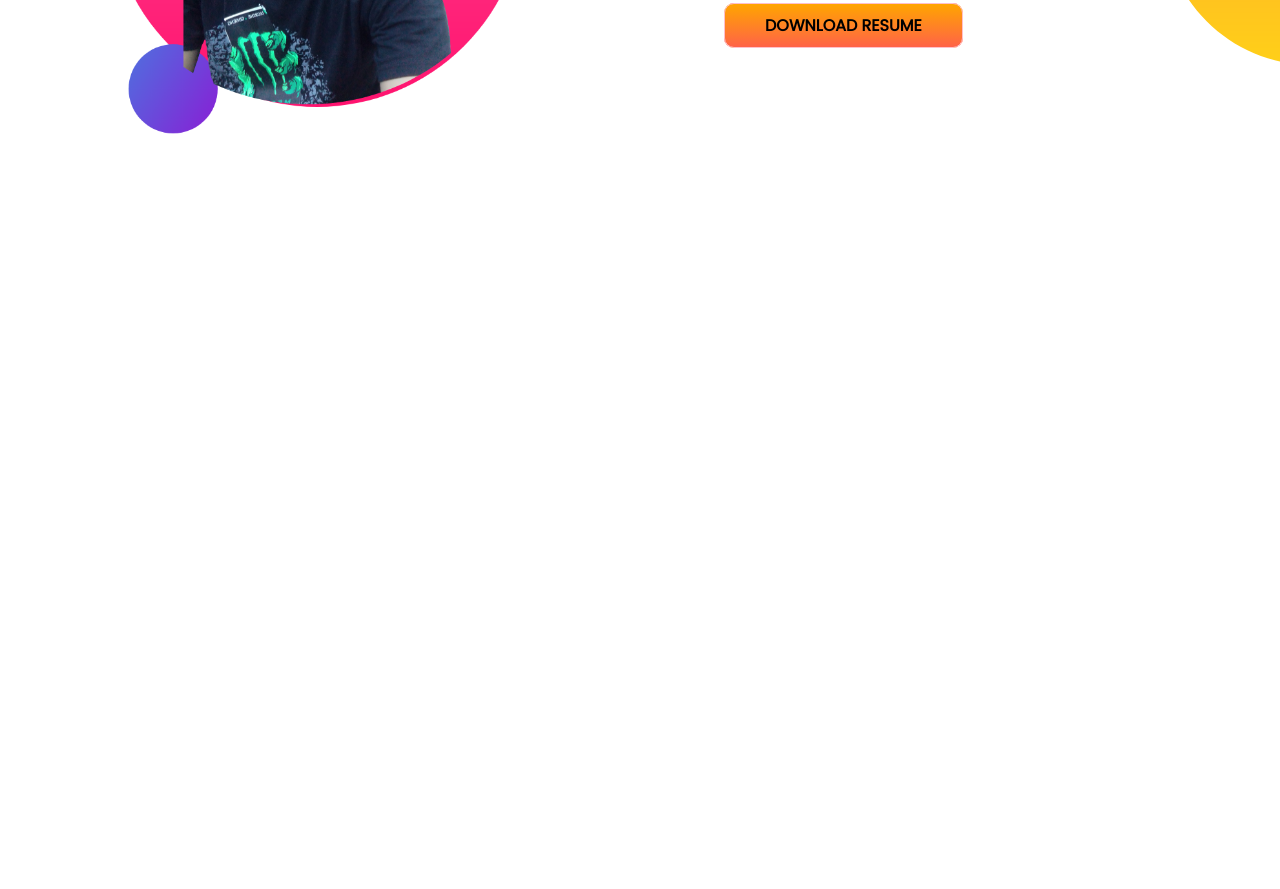
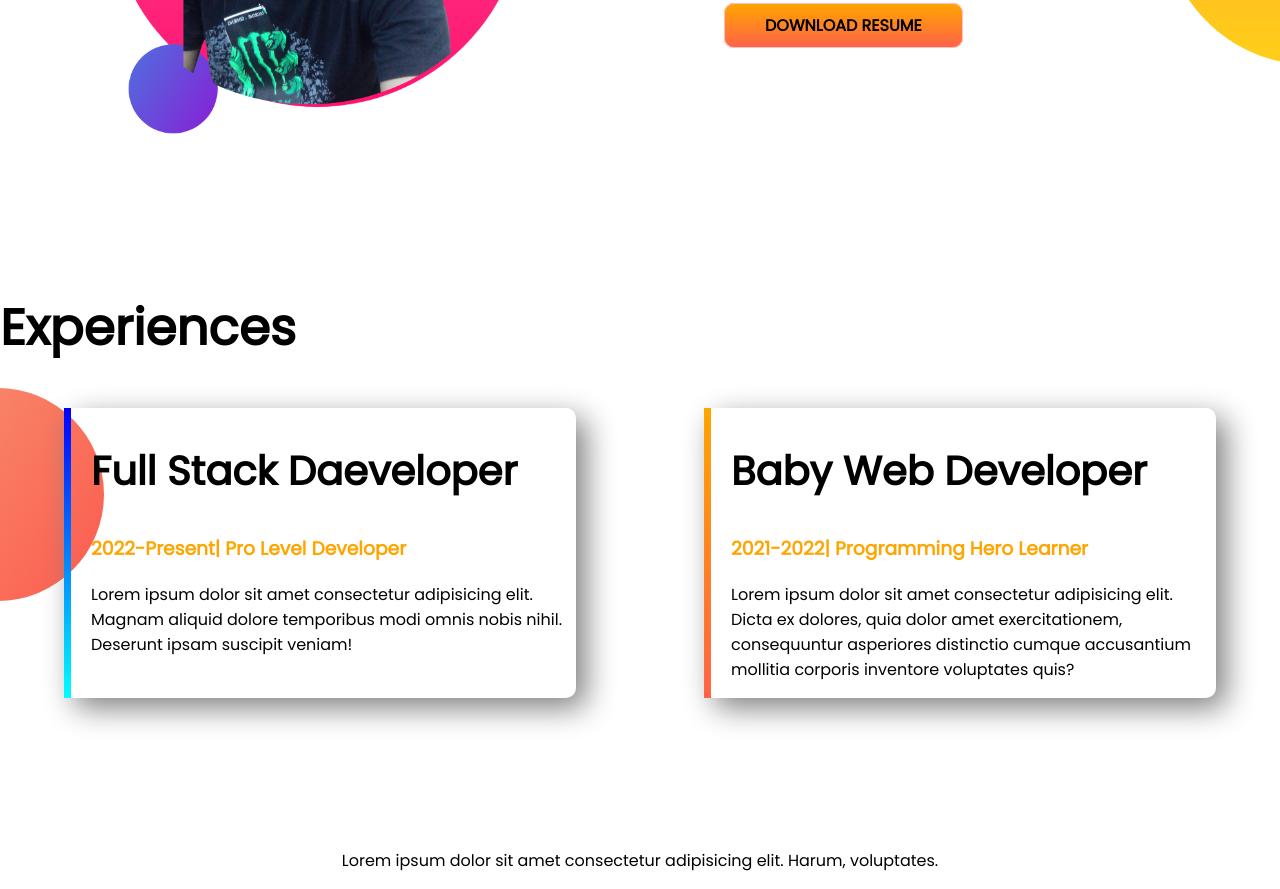
Before and after one commit to sheikhhasan124/developer-portfolio, a plain HTML site: page index.html in a window 1280 px wide. Shown: the part 923-1812 px from the top of the page. Before the commit the page ends 1214 px from the top, so only its background shows below. Drawn offline with Linux system fonts and the light colour scheme.

Commit message:
yahoo i have finished my word

```diff
--- a/index.html
+++ b/index.html
@@ -16,7 +16,7 @@
 
 </head>
 <body>
-   <section class="top-banner">
+   <section class=" flexible-container top-banner">
             <div class="half-width left-side float-clear">
                 <h1 >Welcome to</h1>
                 <h1 ><span class="orange-color">Hasan Ullah's</span> World!</h1>
@@ -29,7 +29,7 @@
             </div>
    </section>
 
-   <section class="big-dream">
+   <section class="flexible-container big-dream">
 
        <div class="half-width">
            <img src="images/big-dream-img.png" alt="">
@@ -43,5 +43,23 @@
        </div>
    </section>
 
+   <section class=" experience-area">
+        <h1>Experiences</h1>
+         <div class="flexible-container">
+            <div id="fullstack-experience" class=" experience-item" >
+                <h2>Full Stack Daeveloper</h2>
+                <h3 class="orange-color">2022-Present| Pro Level Developer</h3>
+                <p>Lorem ipsum dolor sit amet consectetur adipisicing elit. Magnam aliquid dolore temporibus modi omnis nobis nihil. Deserunt ipsam suscipit veniam!</p>
+            </div>
+            <div id="babystack-experience" class=" experience-item">
+               <h2>Baby Web Developer</h2>
+               <h3 class="orange-color">2021-2022| Programming Hero Learner</h3>
+               <p>Lorem ipsum dolor sit amet consectetur adipisicing elit. Dicta ex dolores, quia dolor amet exercitationem, consequuntur asperiores distinctio cumque accusantium mollitia corporis inventore voluptates quis?</p>
+            </div>
+         </div>
+   </section>
+<footer>
+    <p>Lorem ipsum dolor sit amet consectetur adipisicing elit. Harum, voluptates.</p>
+</footer>
 </body>
 </html>
--- a/style.css
+++ b/style.css
@@ -11,6 +11,10 @@ body{
 }
 h1{
     font-size: 50px;
+}
+
+h2{
+    font-size: 40px;
 }
 .orange-color{
     color: orange;
@@ -38,7 +42,7 @@ h1{
     clear: both;
 } */
 
-section{
+.flexible-container{
     display: flex;
     margin-bottom: 150px;
 }
@@ -77,3 +81,35 @@ section{
     background-repeat: no-repeat;
     background-position: right;
 }
+.experience-item{
+    box-shadow: 10px 10px 30px gray;
+
+    width: 40%;
+    margin-left: 5%;
+    margin-right: 5%;
+    padding-left: 20px;
+    border-radius: 10px;
+
+}
+
+.experience-area{
+    background-image: url(images/exp-bg.png);
+    background-repeat: no-repeat;
+    background-position: left;
+}
+#fullstack-experience{
+    border-left: solid 7px;
+    border-image: linear-gradient(blue, cyan);
+    border-image-slice: 1;
+
+}
+
+#babystack-experience{
+    border-left: solid 7px;
+    border-image: linear-gradient(orange, tomato);
+    border-image-slice: 1;
+
+}
+footer p{
+    text-align: center;
+}
```
Also changed, not shown: images/jhankar.png (deleted), images/jhankar2.png (deleted), 4 other files.
